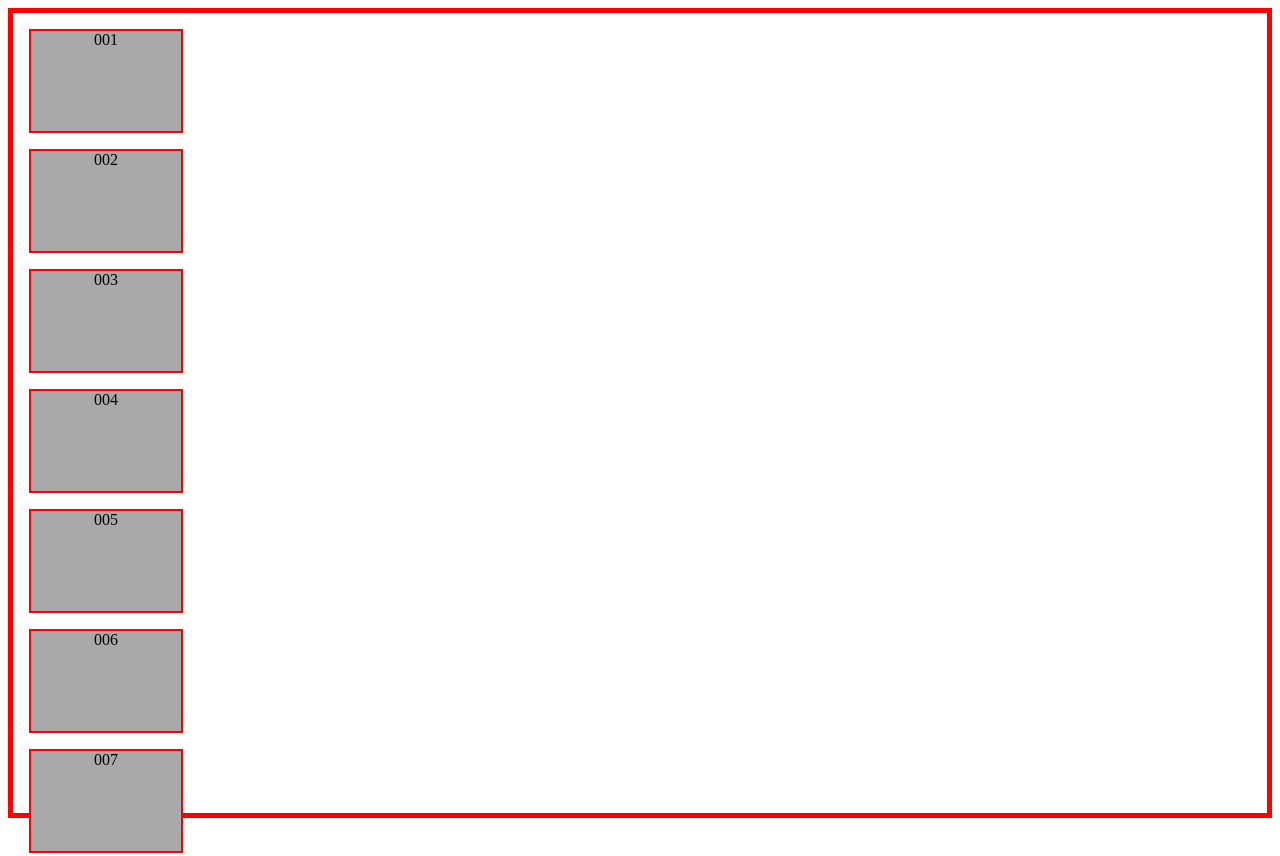
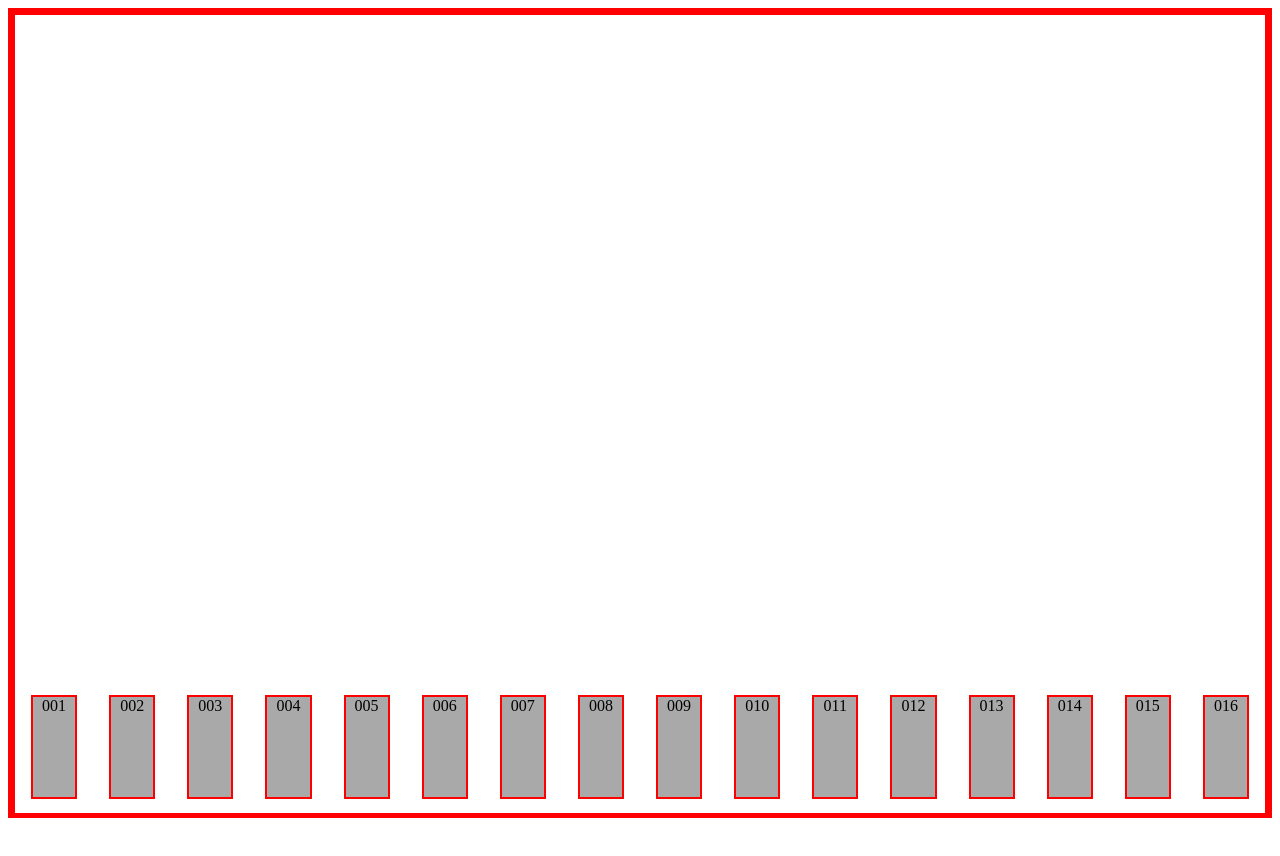
Before and after one commit to fbw-d09/uib-layout-flex-brt-yilmaz, a website: page challenges/04/index.html in a window 1280 px wide. Shown: the top 856 px of the page. After the commit the page ends 826 px from the top, so only its background shows below. Drawn offline with Linux system fonts and the light colour scheme.

Commit message:
Complete 4.  challange

```diff
--- a/challenges/04/index.html
+++ b/challenges/04/index.html
@@ -8,6 +8,7 @@
     </head>
 
     <body>
+        <main>
             <div>001</div>
             <div>002</div>
             <div>003</div>
@@ -24,6 +25,7 @@
             <div>014</div>
             <div>015</div>
             <div>016</div>
+          </main>
     </body>
 
 </html>
--- a/challenges/04/main.css
+++ b/challenges/04/main.css
@@ -13,3 +13,12 @@ div {
   border: 2px solid red;
   text-align: center;
 }
+
+
+main {
+  display: flex;
+  align-items: flex-end;
+  justify-content: flex-end;
+  border: 2px solid red;
+  height: 100%;
+}
--- a/challenges/05/main.css
+++ b/challenges/05/main.css
@@ -13,3 +13,8 @@ div {
   border: 2px solid red;
   text-align: center;
 }
+
+main {
+  display: flex;
+
+}
```
Also changed, not shown: challenges/05/index.html (+4 -4 lines). Lines whose indentation alone changed are shown as unchanged.
